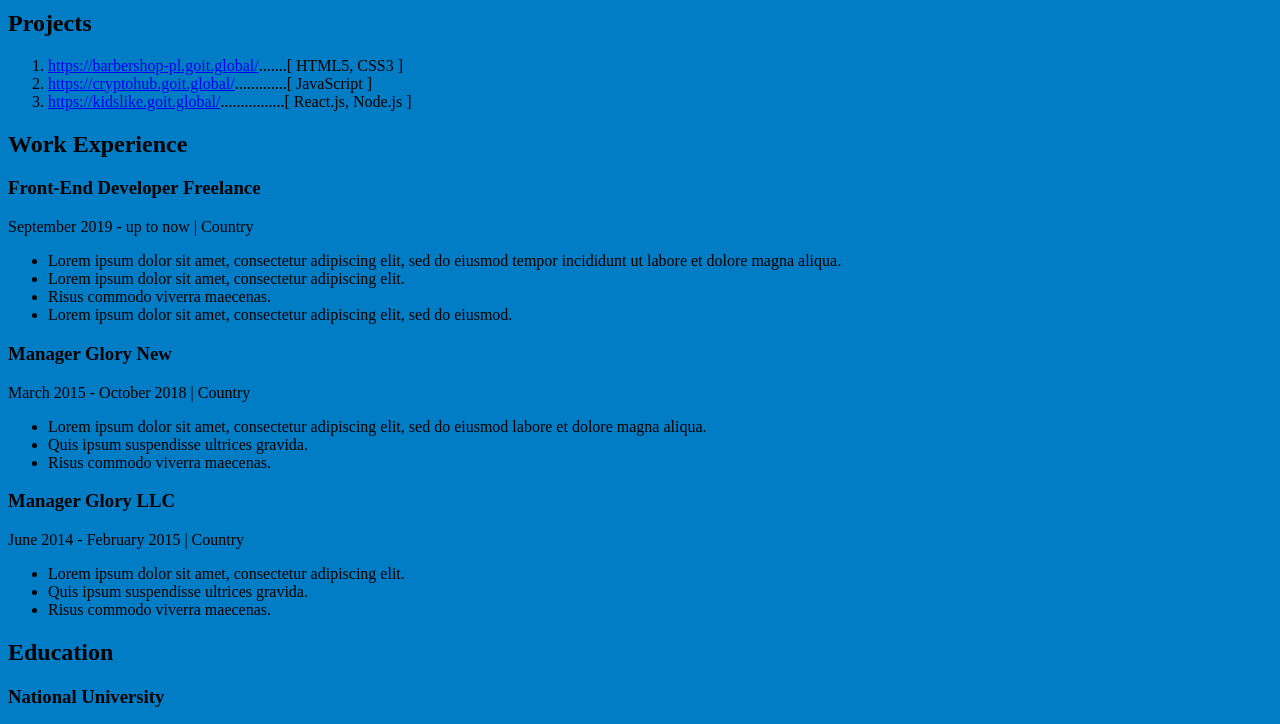
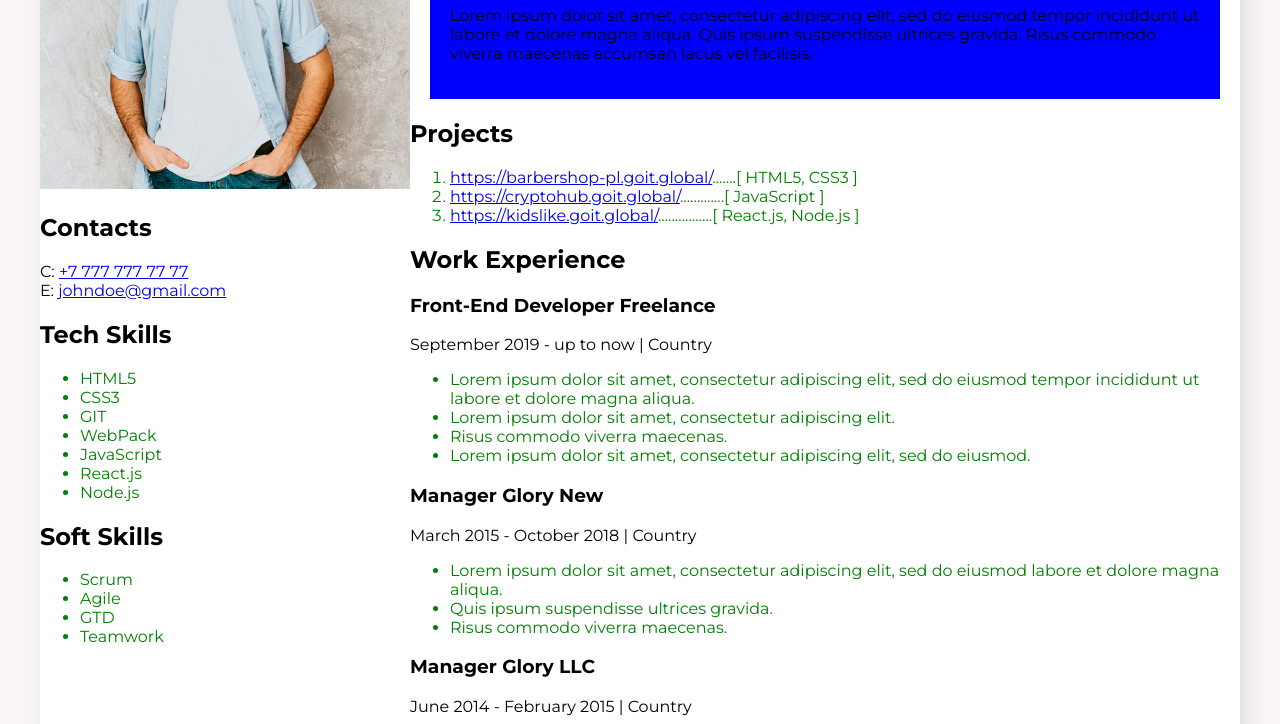
Before and after one commit to RadoslawSzewczyk/GoIT_marathon, a plain HTML site: page index.html in a window 1280 px wide. Shown: the part 173-897 px from the top of the page. Drawn offline with Linux system fonts and the light colour scheme.

Commit message:
lekcja 3

```diff
--- a/index.html
+++ b/index.html
@@ -6,11 +6,16 @@
         <meta name = "viewpoint" content = "width=device-width, initial-scale=1.0"/>
         <title>Moje CV</title>
         <link href = "style.css" rel = "stylesheet"/>
+
+        <link rel="preconnect" href="https://fonts.googleapis.com">
+        <link rel="preconnect" href="https://fonts.gstatic.com" crossorigin>
+        <link href="https://fonts.googleapis.com/css2?family=Montserrat:wght@400;700&display=swap" rel="stylesheet">
+
     </head>
     <body>
         <div class="wrapper">
             <main>
-                <div>
+                <div class = "main-description">
                     <h2>Front-End Developer</h2>
                     <h1>John Doe</h1>
                     <p>Lorem ipsum dolor sit amet, consectetur adipiscing elit, sed do eiusmod tempor incididunt ut labore et dolore magna aliqua. Quis ipsum suspendisse ultrices gravida. Risus commodo viverra maecenas accumsan lacus vel facilisis.
@@ -61,5 +66,38 @@
                     <p>September 2009 - June 2014   |   Country</p>
                 </div>
             </main>
+            <aside>
+            <img src = "photo.jpg" width = "370" alt = "Zdjecie John Doe"/>
+            <div>
+                <h2>Contacts</h2>
+                <p>
+                    C: <a href = "tel:+7 777 777 77 77">+7 777 777 77 77</a><br/>
+                    E: <a href = "mailto:johndoe@gmail.com">johndoe@gmail.com</a>
+                </p>
+            </div>
+
+            <div>
+                <h2>Tech Skills</h2>
+                <ul>
+                    <li>HTML5</li>
+                    <li>CSS3</li>
+                    <li>GIT</li>
+                    <li>WebPack</li>
+                    <li>JavaScript</li>
+                    <li>React.js</li>
+                    <li>Node.js</li>
+                </ul>
+            </div>
+            <div>
+                <h2>Soft Skills</h2>
+                <ul>
+                    <li>Scrum</li>
+                    <li>Agile</li>
+                    <li>GTD</li>
+                    <li>Teamwork</li>
+                </ul>
+            </div>
+            </aside>
+        </div>
     </body>
 </html>
--- a/style.css
+++ b/style.css
@@ -1,4 +1,26 @@
 body
 {
-    background: rgb(0, 125, 197);
+    font-family: 'Montserrat', sans-serif;
+    background: #faf5f5;
 }
+
+.wrapper
+{
+    display: flex;
+    flex-direction: row-reverse;
+    justify-content: center;
+    width: 1200px;
+    margin: 0 auto;
+    background: #ffffff;
+    box-shadow: 6px 6px 20px rgba(0,0,0,0.1);
+}
+.main-description
+{
+    background: blue;
+    margin: 20px;
+    padding: 20px;
+}
+li{
+
+    color: green;
+}
```
